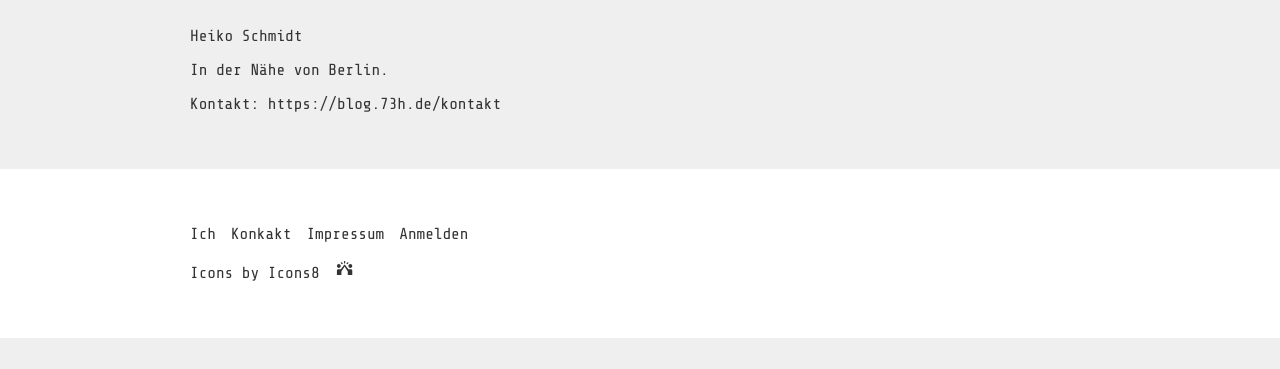
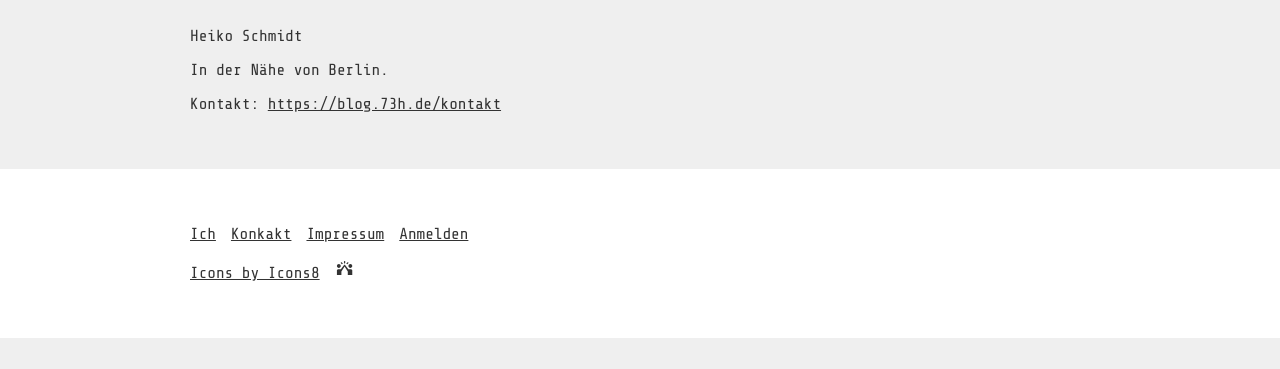
Before and after one commit to 73h/73h.de, a Python web app: template app/templates/blog/impressum.html in a window 1280 px wide. Shown: the part 162-531 px from the top of the page. Run offline with Jinja, Linux system fonts and the light colour scheme; the template is opened without the code that fills it, so the values that code supplies are empty; some libraries are stand-ins or nearby versions.

Commit message:
change link layout

```diff
--- a/app/static/blog/blog.css
+++ b/app/static/blog/blog.css
@@ -1,5 +1,5 @@
 .article {
-    margin: 0em 0 4em 0;
+    margin: 0 0 4em 0;
 }
 
 .article .created {
--- a/app/static/main.css
+++ b/app/static/main.css
@@ -202,6 +202,10 @@
     text-decoration: none;
 }
 
+p a {
+    text-decoration: underline;
+}
+
 a:hover {
     opacity: 0.5;
 }
```
